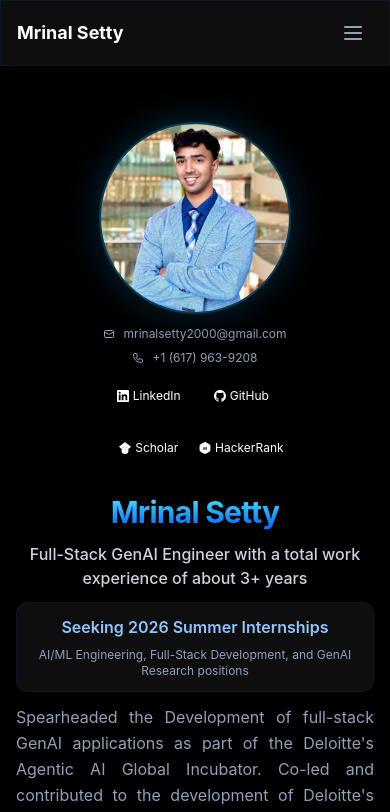
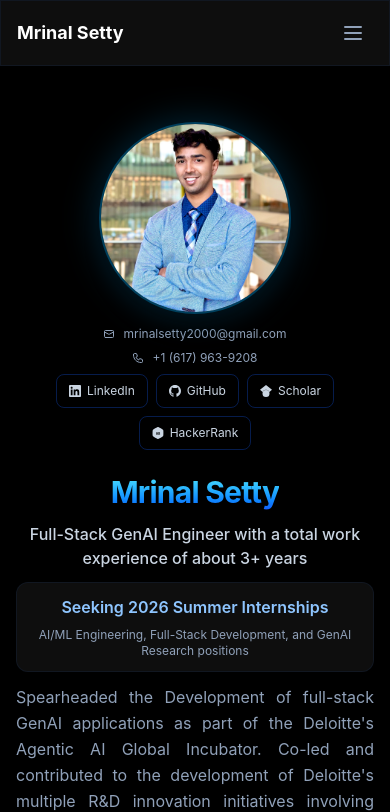
Before and after one commit to mrinalsetty/mrinalsetty-portfolio, a Next.js app: page / in a window 390 px wide. Shown: the top 812 px of the page. Built offline with nearby package versions, Linux system fonts and the light colour scheme.

Commit message:
Update Optimization for mobile devices

```diff
--- a/src/components/sections/HeroSection.tsx
+++ b/src/components/sections/HeroSection.tsx
@@ -99,13 +99,16 @@ export default function HeroSection() {
                   </svg>
                   {personalInfo.phone}
                 </div>
-                {/* Mobile: 2x2 grid for social links, Desktop: horizontal */}
-                <div className="grid grid-cols-2 gap-2 sm:flex sm:justify-center sm:gap-3 lg:gap-4 text-xs sm:text-sm">
+                {/* Social Media Buttons - Single line transparent buttons */}
+                <div className="flex flex-wrap justify-center gap-2 sm:gap-3 text-xs sm:text-sm">
                   <a
                     href={personalInfo.linkedin}
                     target="_blank"
                     rel="noopener noreferrer"
-                    className="social-icon cursor-hover flex items-center gap-1 sm:gap-2 justify-center sm:justify-start"
+                    className="flex items-center gap-1.5 px-3 py-2 sm:px-4 sm:py-2
+                             bg-transparent hover:bg-blue-600/10 text-slate-300 hover:text-blue-300
+                             border border-blue-600/30 hover:border-blue-400/50 rounded-lg
+                             transition-all duration-200 cursor-hover"
                   >
                     <svg
                       className="w-3 h-3 sm:w-4 sm:h-4"
@@ -120,7 +123,10 @@ export default function HeroSection() {
                     href={personalInfo.github}
                     target="_blank"
                     rel="noopener noreferrer"
-                    className="social-icon cursor-hover flex items-center gap-1 sm:gap-2 justify-center sm:justify-start"
+                    className="flex items-center gap-1.5 px-3 py-2 sm:px-4 sm:py-2
+                             bg-transparent hover:bg-blue-600/10 text-slate-300 hover:text-blue-300
+                             border border-blue-600/30 hover:border-blue-400/50 rounded-lg
+                             transition-all duration-200 cursor-hover"
                   >
                     <svg
                       className="w-3 h-3 sm:w-4 sm:h-4"
@@ -135,7 +141,10 @@ export default function HeroSection() {
                     href={personalInfo.googleScholar}
                     target="_blank"
                     rel="noopener noreferrer"
-                    className="social-icon cursor-hover flex items-center gap-1 sm:gap-2 justify-center sm:justify-start"
+                    className="flex items-center gap-1.5 px-3 py-2 sm:px-4 sm:py-2
+                             bg-transparent hover:bg-blue-600/10 text-slate-300 hover:text-blue-300
+                             border border-blue-600/30 hover:border-blue-400/50 rounded-lg
+                             transition-all duration-200 cursor-hover"
                   >
                     <svg
                       className="w-3 h-3 sm:w-4 sm:h-4"
@@ -150,7 +159,10 @@ export default function HeroSection() {
                     href={personalInfo.hackerrank}
                     target="_blank"
                     rel="noopener noreferrer"
-                    className="social-icon cursor-hover flex items-center gap-1 sm:gap-2 justify-center sm:justify-start"
+                    className="flex items-center gap-1.5 px-3 py-2 sm:px-4 sm:py-2
+                             bg-transparent hover:bg-blue-600/10 text-slate-300 hover:text-blue-300
+                             border border-blue-600/30 hover:border-blue-400/50 rounded-lg
+                             transition-all duration-200 cursor-hover"
                   >
                     <svg
                       className="w-3 h-3 sm:w-4 sm:h-4"
```
